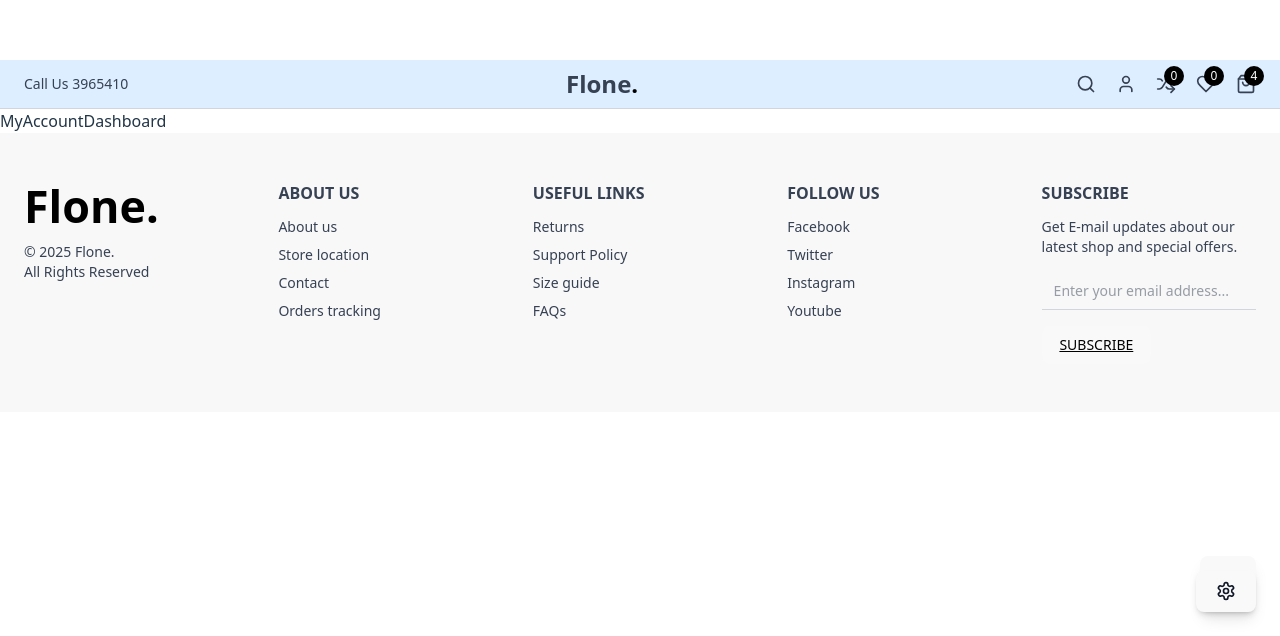
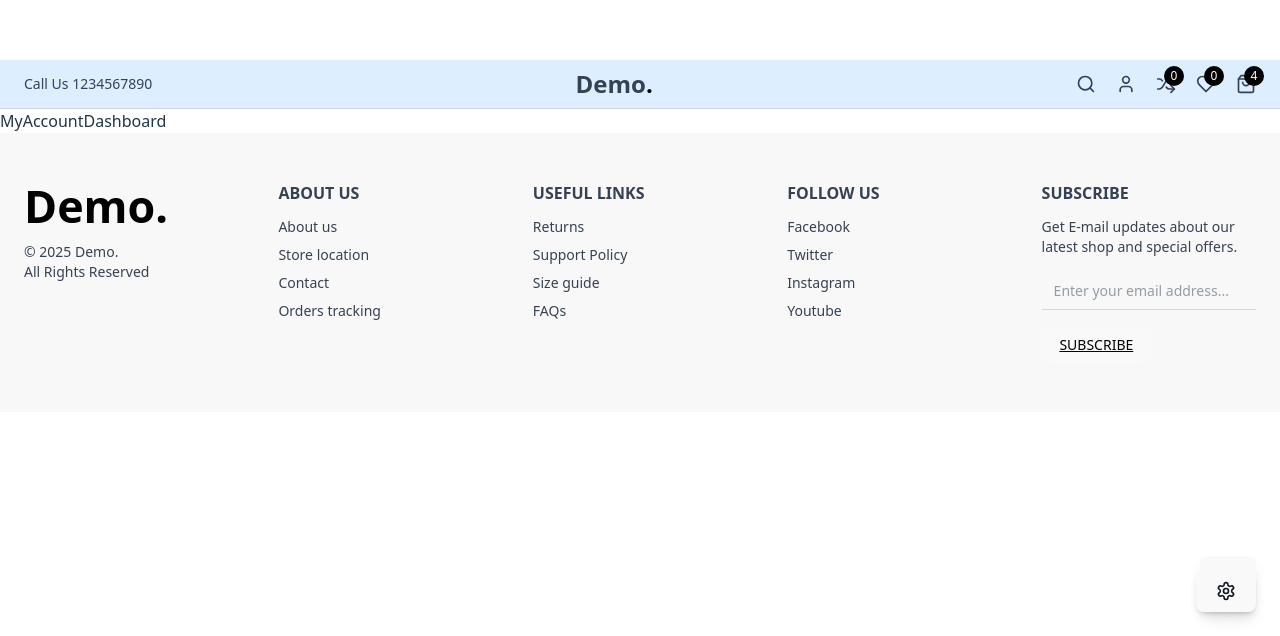
Before and after one commit to lalbhushanyadav/headlessShopify, a React (Vite) app: page /myaccount/dashboard in a window 1280 px wide. Shown: the part 164-800 px from the top of the page. Built offline with nearby package versions, Linux system fonts and the light colour scheme.

Commit message:
Minor Changes

```diff
--- a/src/shared/Layouts/Frontend/Footer.jsx
+++ b/src/shared/Layouts/Frontend/Footer.jsx
@@ -5,10 +5,10 @@ export default function FrontendFooter() {
         {/* Logo & Copyright */}
         <div>
           <h1 className="text-2xl font-bold text-black mb-3">
-            Flone<span className="text-black">.</span>
+            Demo<span className="text-black">.</span>
           </h1>
           <p className="text-sm">
-            © 2025 Flone.
+            © 2025 Demo.
             <br />
             All Rights Reserved
           </p>
--- a/src/shared/Layouts/Frontend/Header.jsx
+++ b/src/shared/Layouts/Frontend/Header.jsx
@@ -12,11 +12,11 @@ export default function Navbar() {
       {/* Top bar */}
       <div className="flex items-center justify-between px-6 py-2 border-b border-gray-300">
         <div className="flex items-center gap-4">
-          <span>Call Us 3965410</span>
+          <span>Call Us 1234567890</span>
         </div>
 
         <div className="text-2xl font-bold">
-          Flone<span className="text-black">.</span>
+          Demo<span className="text-black">.</span>
         </div>
 
         <div className="flex items-center gap-5 relative">
```
